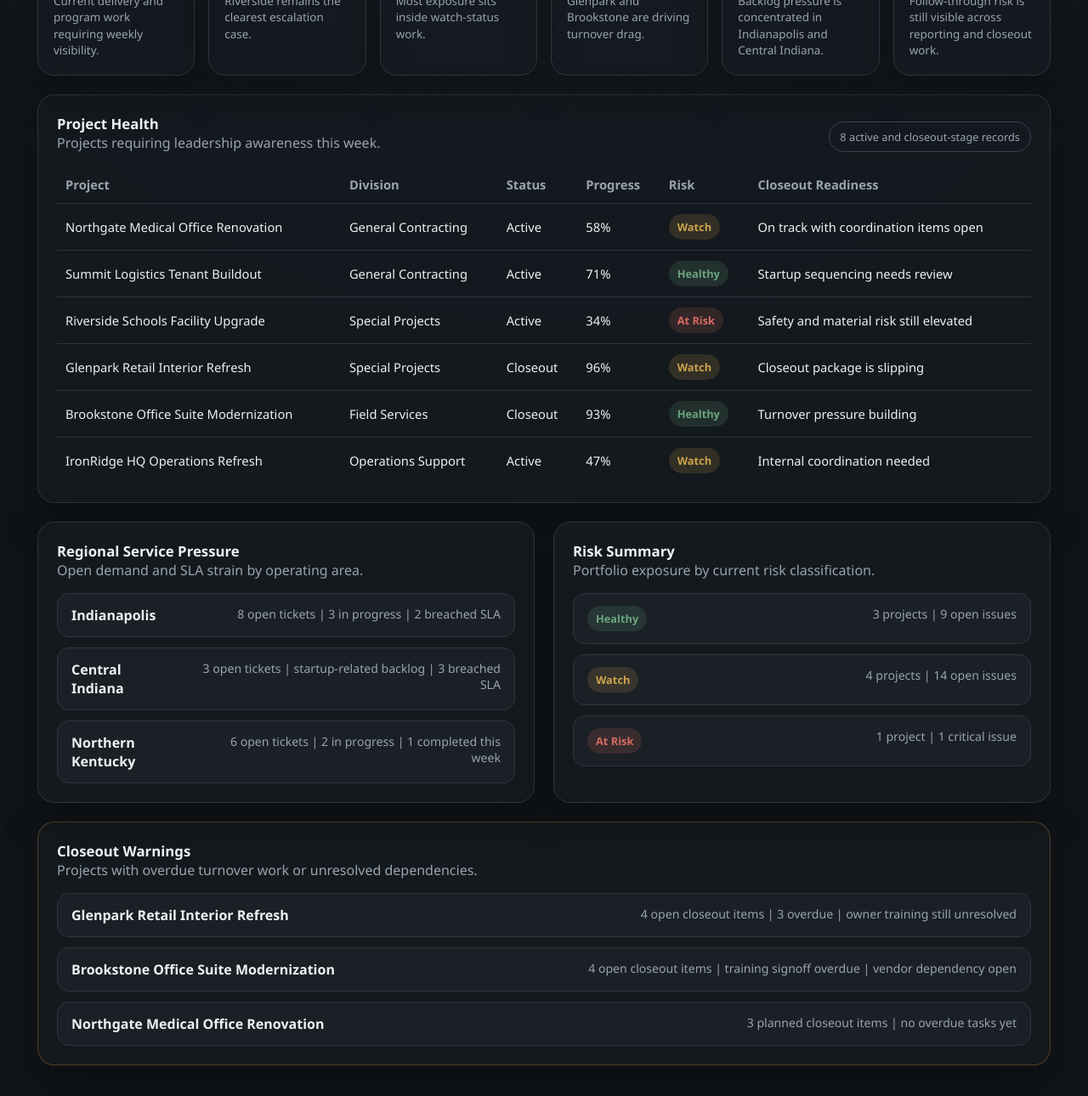
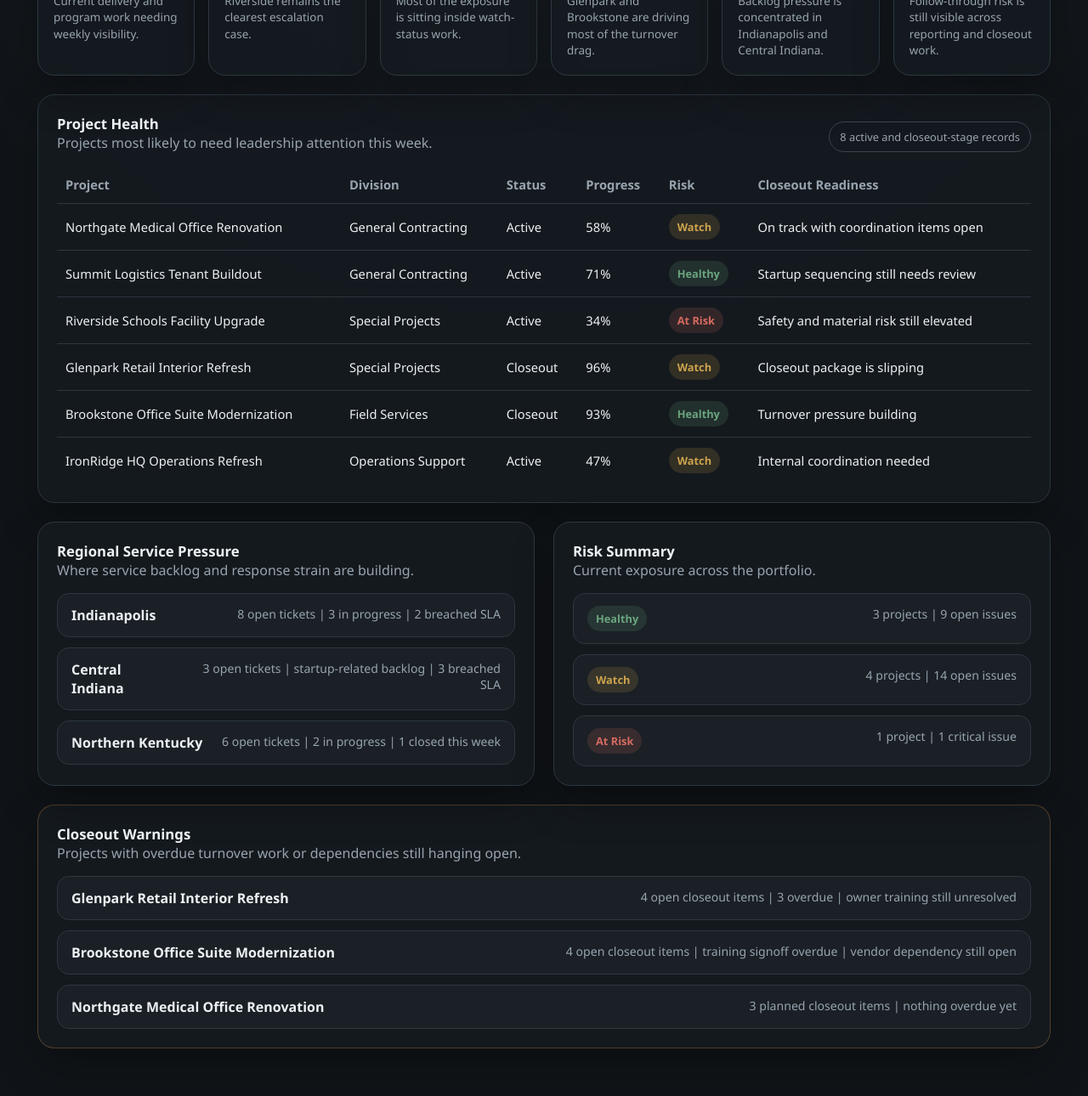
Before and after one commit to bdcrouch79/ops-visibility-demo, a plain HTML site: page src/dashboard-mock/index.html in a window 1280 px wide. Shown: the part 417-1707 px from the top of the page at 85% size. Drawn offline with Linux system fonts and the light colour scheme.

Commit message:
Refine IronRidge repo voice and realism

```diff
--- a/src/dashboard-mock/app.js
+++ b/src/dashboard-mock/app.js
@@ -1,15 +1,15 @@
 const kpis = [
-  { label: "Active Projects", value: "6", note: "Current delivery and program work requiring weekly visibility." },
+  { label: "Active Projects", value: "6", note: "Current delivery and program work needing weekly visibility." },
   { label: "Projects At Risk", value: "1", note: "Riverside remains the clearest escalation case." },
-  { label: "Open Field Issues", value: "23", note: "Most exposure sits inside watch-status work." },
-  { label: "Closeout Overdue", value: "6", note: "Glenpark and Brookstone are driving turnover drag." },
+  { label: "Open Field Issues", value: "23", note: "Most of the exposure is sitting inside watch-status work." },
+  { label: "Closeout Overdue", value: "6", note: "Glenpark and Brookstone are driving most of the turnover drag." },
   { label: "Tickets Over 7 Days", value: "8", note: "Backlog pressure is concentrated in Indianapolis and Central Indiana." },
   { label: "Overdue Actions", value: "7", note: "Follow-through risk is still visible across reporting and closeout work." }
 ];
 
 const projects = [
   ["Northgate Medical Office Renovation", "General Contracting", "Active", "58%", "Watch", "On track with coordination items open"],
-  ["Summit Logistics Tenant Buildout", "General Contracting", "Active", "71%", "Healthy", "Startup sequencing needs review"],
+  ["Summit Logistics Tenant Buildout", "General Contracting", "Active", "71%", "Healthy", "Startup sequencing still needs review"],
   ["Riverside Schools Facility Upgrade", "Special Projects", "Active", "34%", "At Risk", "Safety and material risk still elevated"],
   ["Glenpark Retail Interior Refresh", "Special Projects", "Closeout", "96%", "Watch", "Closeout package is slipping"],
   ["Brookstone Office Suite Modernization", "Field Services", "Closeout", "93%", "Healthy", "Turnover pressure building"],
@@ -19,7 +19,7 @@ const projects = [
 const serviceSummary = [
   { title: "Indianapolis", meta: "8 open tickets | 3 in progress | 2 breached SLA" },
   { title: "Central Indiana", meta: "3 open tickets | startup-related backlog | 3 breached SLA" },
-  { title: "Northern Kentucky", meta: "6 open tickets | 2 in progress | 1 completed this week" }
+  { title: "Northern Kentucky", meta: "6 open tickets | 2 in progress | 1 closed this week" }
 ];
 
 const riskSummary = [
@@ -30,8 +30,8 @@ const riskSummary = [
 
 const closeoutWarnings = [
   { title: "Glenpark Retail Interior Refresh", meta: "4 open closeout items | 3 overdue | owner training still unresolved" },
-  { title: "Brookstone Office Suite Modernization", meta: "4 open closeout items | training signoff overdue | vendor dependency open" },
-  { title: "Northgate Medical Office Renovation", meta: "3 planned closeout items | no overdue tasks yet" }
+  { title: "Brookstone Office Suite Modernization", meta: "4 open closeout items | training signoff overdue | vendor dependency still open" },
+  { title: "Northgate Medical Office Renovation", meta: "3 planned closeout items | nothing overdue yet" }
 ];
 
 document.getElementById("kpi-cards").innerHTML = kpis.map((item) => `
--- a/src/dashboard-mock/index.html
+++ b/src/dashboard-mock/index.html
@@ -3,7 +3,7 @@
 <head>
   <meta charset="UTF-8" />
   <meta name="viewport" content="width=device-width, initial-scale=1.0" />
-  <title>IronRidge Operations Visibility Dashboard</title>
+  <title>IronRidge Leadership Visibility Dashboard</title>
   <link rel="stylesheet" href="./styles.css" />
 </head>
 <body>
@@ -11,14 +11,14 @@
     <header class="hero">
       <div class="hero-main">
         <img class="wordmark" src="../../assets/ironridge-wordmark.svg" alt="IronRidge Contractors" />
-        <p class="eyebrow">Executive Reporting Layer</p>
+        <p class="eyebrow">Leadership Reporting Layer</p>
         <h1>Operations Visibility Dashboard</h1>
-        <p class="subhead">Leadership view of project health, service workload, issue exposure, and closeout readiness across the IronRidge portfolio.</p>
+        <p class="subhead">A clean leadership view of project health, service pressure, issue exposure, and closeout readiness across IronRidge.</p>
       </div>
       <div class="hero-meta">
         <div class="meta-label">Reporting Date</div>
         <div class="meta-value">March 31, 2026</div>
-        <div class="meta-note">Prepared for weekly operations review</div>
+        <div class="meta-note">Prepared for the weekly operating review</div>
       </div>
     </header>
 
@@ -28,7 +28,7 @@
       <div class="panel-header">
         <div>
           <h2>Project Health</h2>
-          <p>Projects requiring leadership awareness this week.</p>
+          <p>Projects most likely to need leadership attention this week.</p>
         </div>
         <div class="panel-chip">8 active and closeout-stage records</div>
       </div>
@@ -52,7 +52,7 @@
         <div class="panel-header">
           <div>
             <h2>Regional Service Pressure</h2>
-            <p>Open demand and SLA strain by operating area.</p>
+            <p>Where service backlog and response strain are building.</p>
           </div>
         </div>
         <div id="service-summary" class="stack"></div>
@@ -62,7 +62,7 @@
         <div class="panel-header">
           <div>
             <h2>Risk Summary</h2>
-            <p>Portfolio exposure by current risk classification.</p>
+            <p>Current exposure across the portfolio.</p>
           </div>
         </div>
         <div id="risk-summary" class="stack"></div>
@@ -73,7 +73,7 @@
       <div class="panel-header">
         <div>
           <h2>Closeout Warnings</h2>
-          <p>Projects with overdue turnover work or unresolved dependencies.</p>
+          <p>Projects with overdue turnover work or dependencies still hanging open.</p>
         </div>
       </div>
       <div id="closeout-summary" class="stack"></div>
```
Also changed, not shown: 8 other files.
